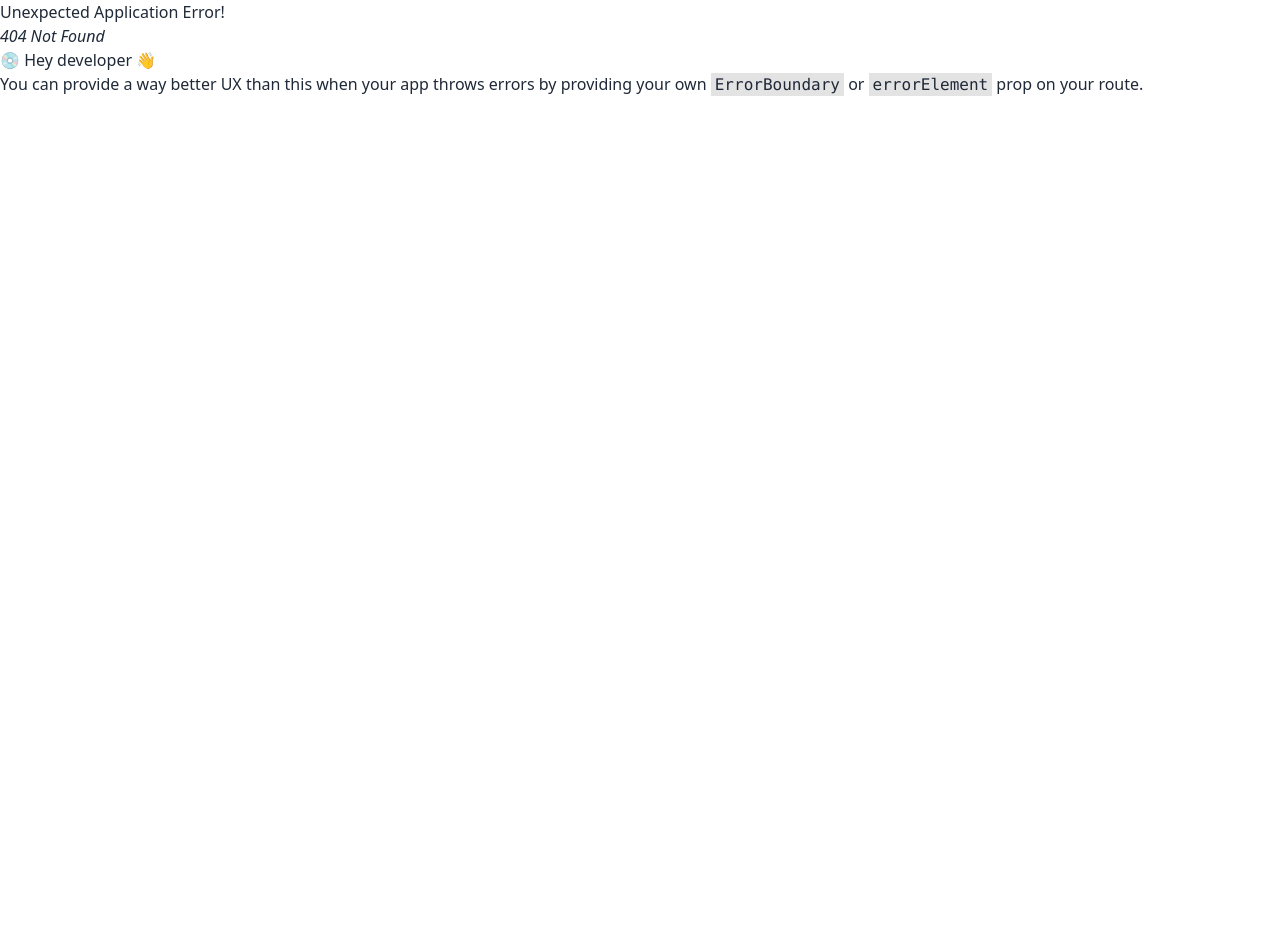
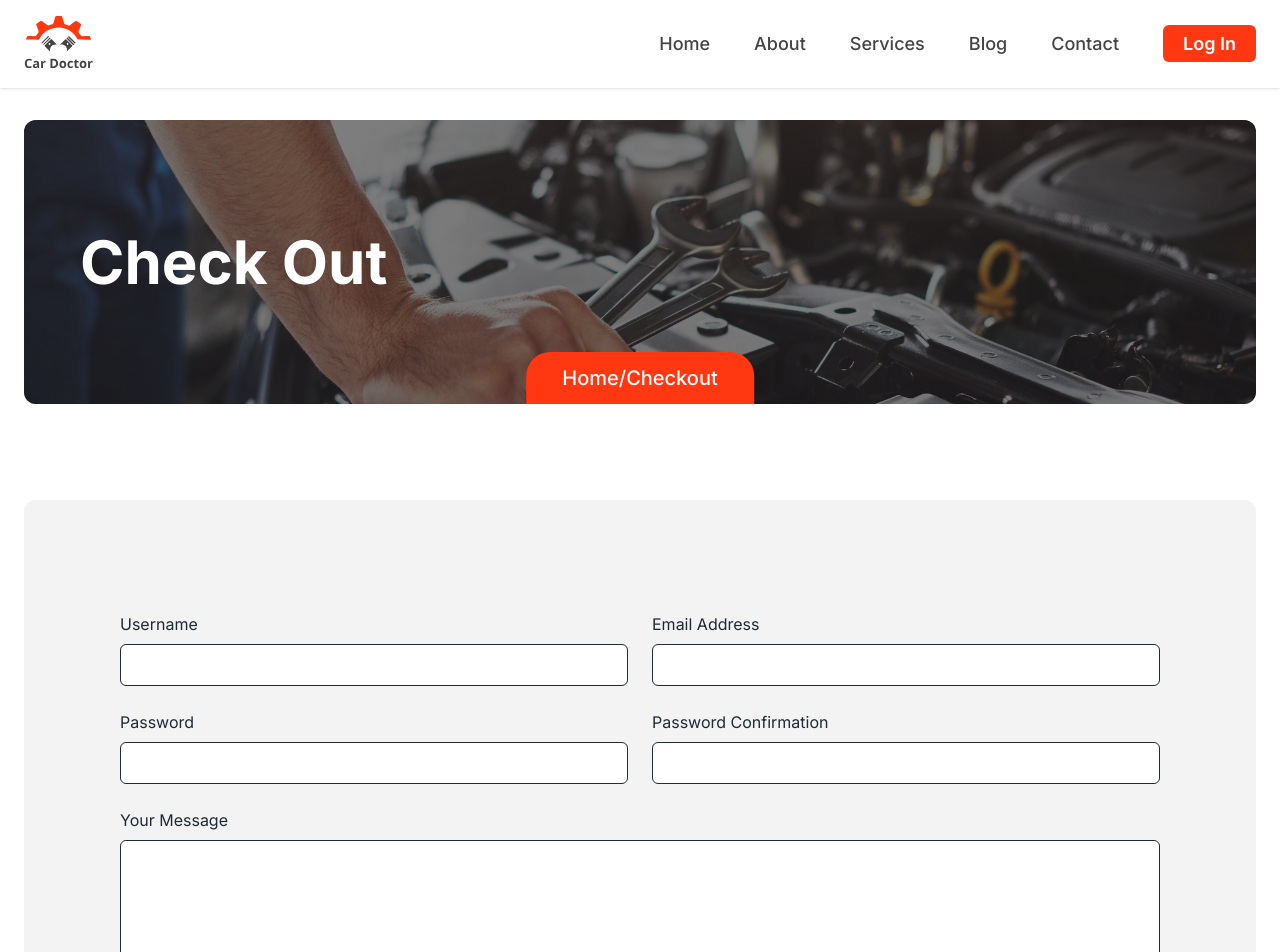
Before and after one commit to mdsumonsiddiki/car-doctor-client, a React (Vite) app: page /checkout in a window 1280 px wide. Before the commit this address had no page. Shown: the top 952 px of the page. Before the commit the page ends 800 px from the top, so only its background shows below. Built offline with nearby package versions, Linux system fonts and the light colour scheme.

Commit message:
CheckOut page done

```diff
--- a/src/components/others/Banners.jsx
+++ b/src/components/others/Banners.jsx
@@ -1,6 +1,7 @@
 import bgimgs from "../../assets/images/banner/4.jpg";
+import PropTypes from "prop-types";
 
-const Banners = () => {
+const Banners = ({name, title}) => {
   return (
     <div
       className="relative w-full bg-no-repeat bg-cover bg-center rounded-xl py-28  z-10"
@@ -10,15 +11,18 @@ const Banners = () => {
       <div className="flex items-center pl-14 w-full h-full bg-gray-900/40 z-40">
         <div className="text-left w-1/3">
           <h1 className="text-3xl font-bold text-white lg:text-6xl">
-            Service Details
+            {title}
           </h1>
         </div>
         <div className="bg-red py-3 px-9 rounded-t-3xl font-medium text-xl text-white absolute bottom-0 left-1/2 transform -translate-x-1/2">
-            <h2>Home/Service Details</h2>
+            <h2>Home/{name}</h2>
         </div>
       </div>
     </div>
   );
 };
-
+Banners.propTypes = {
+  name: PropTypes.string,
+  title: PropTypes.string,
+};
 export default Banners;
--- /dev/null
+++ b/src/pages/CheckOut.jsx
@@ -0,0 +1,70 @@
+import Banners from "../components/others/Banners";
+
+const CheckOut = () => {
+  return (
+    <div className="container px-6 py-8 mx-auto">
+      <Banners title="Check Out" name="Checkout" />
+      <div className="mt-24 bg-dark-7 rounded-xl p-24">
+      <form>
+              <div className="grid grid-cols-1 gap-6 mt-4 sm:grid-cols-2">
+                <div>
+                  <label className="text-gray-700 dark:text-gray-200">
+                    Username
+                  </label>
+                  <input
+                    id="username"
+                    type="text"
+                    className="block w-full px-4 py-2 mt-2 text-gray-700 bg-white border border-gray-200 rounded-md dark:bg-gray-800 dark:text-gray-300 dark:border-gray-600 focus:border-red focus:ring-red  focus:ring-opacity-40 dark:focus:border-blue-300 focus:outline-none focus:ring"
+                  />
+                </div>
+
+                <div>
+                  <label className="text-gray-700 dark:text-gray-200">
+                    Email Address
+                  </label>
+                  <input
+                    id="emailAddress"
+                    type="email"
+                    className="block w-full px-4 py-2 mt-2 text-gray-700 bg-white border border-gray-200 rounded-md dark:bg-gray-800 dark:text-gray-300 dark:border-gray-600 focus:border-red focus:ring-red  focus:ring-opacity-40 dark:focus:border-blue-300 focus:outline-none focus:ring"
+                  />
+                </div>
+
+                <div>
+                  <label className="text-gray-700 dark:text-gray-200">
+                    Password
+                  </label>
+                  <input
+                    id="password"
+                    type="password"
+                    className="block w-full px-4 py-2 mt-2 text-gray-700 bg-white border border-gray-200 rounded-md dark:bg-gray-800 dark:text-gray-300 dark:border-gray-600 focus:border-red focus:ring-red  focus:ring-opacity-40 dark:focus:border-blue-300 focus:outline-none focus:ring"
+                  />
+                </div>
+
+                <div>
+                  <label className="text-gray-700 dark:text-gray-200">
+                    Password Confirmation
+                  </label>
+                  <input
+                    id="passwordConfirmation"
+                    type="password"
+                    className="block w-full px-4 py-2 mt-2 text-gray-700 bg-white border border-gray-200 rounded-md dark:bg-gray-800 dark:text-gray-300 dark:border-gray-600 focus:border-red focus:ring-red  focus:ring-opacity-40 dark:focus:border-blue-300 focus:outline-none focus:ring"
+                  />
+                </div>
+                <div className="lg:col-span-2">
+                  <label className="text-gray-700 dark:text-gray-200">
+                  Your Message
+                  </label>
+                  <textarea  className="block w-full px-4 py-2 mt-2 text-gray-700 bg-white border border-gray-200 rounded-md dark:bg-gray-800 dark:text-gray-300 dark:border-gray-600 focus:border-red focus:ring-red focus:ring-opacity-40 dark:focus:border-blue-300 focus:outline-none focus:ring resize-none" rows='8' name="" id=""></textarea>
+                </div>
+              </div>
+
+              <div className="flex justify-end mt-6">
+              <button className="text-lg w-full bg-red font-semibold px-5 py-4 rounded-md text-white hover:bg-opacity-85 transition">Order Confirm</button>
+              </div>
+            </form>
+      </div>
+    </div>
+  );
+};
+
+export default CheckOut;
--- a/src/pages/ServiceDetails.jsx
+++ b/src/pages/ServiceDetails.jsx
@@ -10,7 +10,7 @@ import logo from "../assets/footer.svg";
 const ServiceDetails = () => {
   return (
     <div className="container px-6 py-8 mx-auto">
-      <Banners />
+      <Banners title='Service Details' name='Service Details' />
       <div className="mt-24 flex gap-8">
         <div className="w-2/3">
           <img className="rounded-xl" src={imgs} alt="" />
```
Also changed, not shown: src/router/Routes.jsx (+6 -1 lines).
